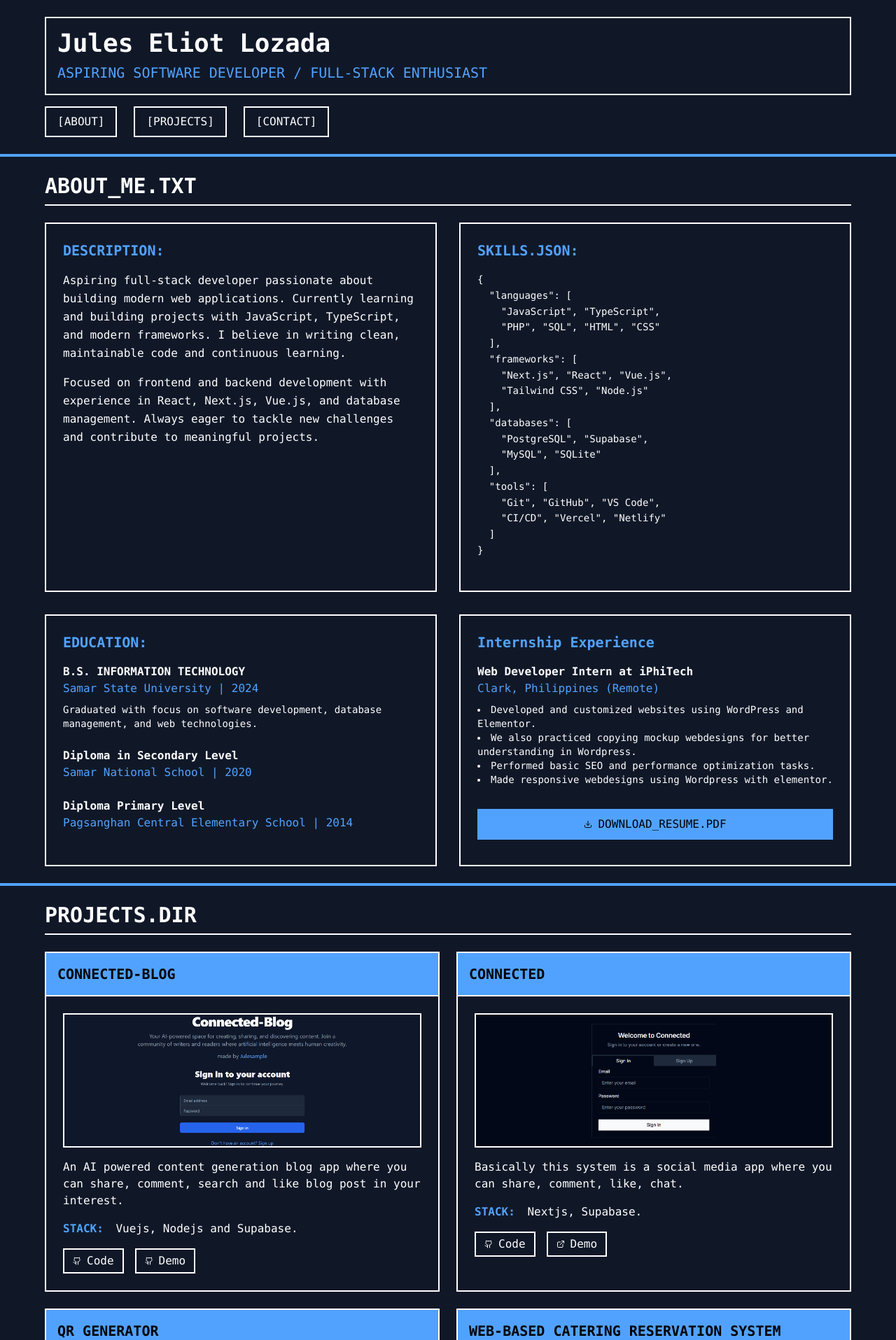
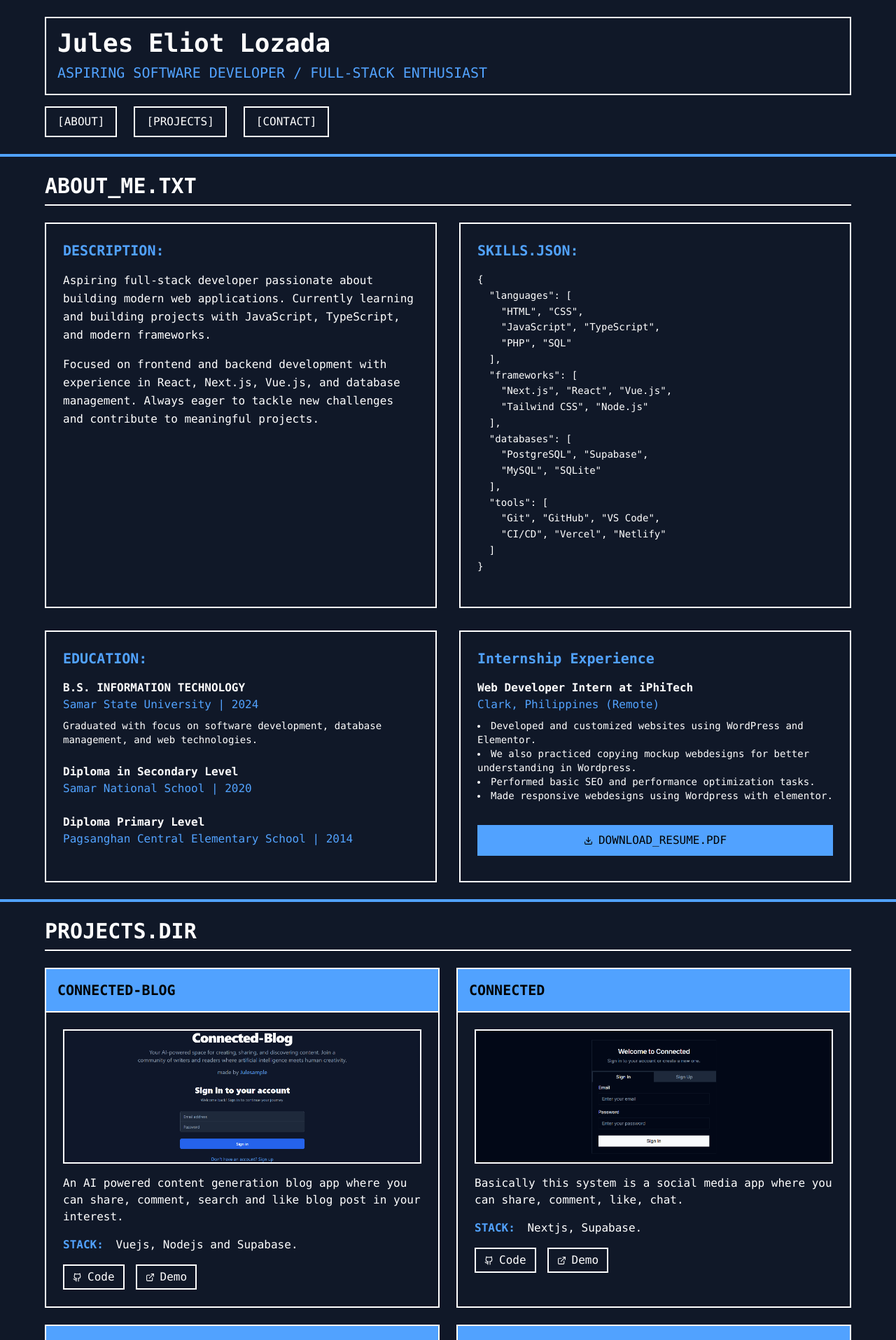
Before and after one commit to julesample/jules-portfolio, a Vue app: page / in a window 1280 px wide. Shown: the top 1915 px of the page at 70% size. Built offline with nearby package versions, Linux system fonts and the light colour scheme.

Commit message:
Update App.vue

```diff
--- a/src/App.vue
+++ b/src/App.vue
@@ -49,8 +49,7 @@ import pagsanghanBallers from './assets/pagsanghan_ballers.png'
               <h3 className="text-xl font-bold mb-4 text-blue-400">DESCRIPTION:</h3>
               <p className="mb-4 leading-relaxed">
                 Aspiring full-stack developer passionate about building modern web applications. Currently learning and
-                building projects with JavaScript, TypeScript, and modern frameworks. I believe in writing clean,
-                maintainable code and continuous learning.
+                building projects with JavaScript, TypeScript, and modern frameworks.
               </p>
               <p className="mb-4 leading-relaxed">
                 Focused on frontend and backend development with experience in React, Next.js, Vue.js, and database
@@ -62,8 +61,9 @@ import pagsanghanBallers from './assets/pagsanghan_ballers.png'
               <pre className="text-sm leading-relaxed">
 {
   "languages": [
+    "HTML", "CSS",
     "JavaScript", "TypeScript",
-    "PHP", "SQL", "HTML", "CSS"
+    "PHP", "SQL"
   ],
   "frameworks": [
     "Next.js", "React", "Vue.js",
@@ -126,7 +126,7 @@ import pagsanghanBallers from './assets/pagsanghan_ballers.png'
                   rel="noopener noreferrer"
                   className="border-2 border-blue-400 bg-blue-400 text-black px-4 py-2 hover:bg-black hover:text-blue-400 flex items-center gap-2 justify-center transition-colors"
                 >
-                  <Download :size=12 />
+                  <Download :size=13 />
                   DOWNLOAD_RESUME.PDF
                 </a>
               </div>
@@ -163,14 +163,14 @@ import pagsanghanBallers from './assets/pagsanghan_ballers.png'
                     href="https://github.com/julesample/connected-blog"
                     className="border-2 border-white px-3 py-1 hover:bg-white hover:text-black flex items-center justify-center gap-2"
                   >
-                  <Github :size=12 />
+                  <Github :size=13 />
                   Code
                 </a>
                 <a
                   href="https://connected-blog.vercel.app/"
                   className="border-2 border-white px-3 py-1 hover:bg-white hover:text-black flex items-center justify-center gap-2"
                 >
-                 <Github :size=12 />
+                 <ExternalLink :size=13 />
                   Demo
                 </a>
               </div>
@@ -199,14 +199,14 @@ import pagsanghanBallers from './assets/pagsanghan_ballers.png'
                     href="https://github.com/julesample/connected-app"
                     className="border-2 border-white px-3 py-1 hover:bg-white hover:text-black flex items-center justify-center gap-2"
                   >
-                  <Github :size=12 />
+                  <Github :size=13 />
                   Code
                 </a>
                 <a
                   href="https://cnnctd.vercel.app/"
                   className="border-2 border-white px-3 py-1 hover:bg-white hover:text-black flex items-center justify-center gap-2"
                 >
-                  <ExternalLink :size=12 />
+                  <ExternalLink :size=13 />
                   Demo
                 </a>
               </div>
@@ -235,7 +235,7 @@ import pagsanghanBallers from './assets/pagsanghan_ballers.png'
                     href="https://qrgnrtr.netlify.app/"
                     className="border-2 border-white px-3 py-1 hover:bg-white hover:text-black flex items-center gap-2"
                   >
-                    <ExternalLink :size=12 />
+                    <ExternalLink :size=13 />
                     Demo
                   </a>
                 </div>
@@ -265,7 +265,7 @@ import pagsanghanBallers from './assets/pagsanghan_ballers.png'
                     href="http://www.ssucateringservice2025.infinityfreeapp.com/"
                     className="border-2 border-white px-3 py-1 hover:bg-white hover:text-black flex items-center gap-2"
                   >
-                  <ExternalLink :size=12 />
+                  <ExternalLink :size=13 />
                   Demo
                 </a>
               </div>
@@ -295,7 +295,7 @@ import pagsanghanBallers from './assets/pagsanghan_ballers.png'
                     href="https://lozada-construction.vercel.app/"
                     className="border-2 border-white px-3 py-1 hover:bg-white hover:text-black flex items-center gap-2"
                   >
-                  <ExternalLink :size=12 />
+                  <ExternalLink :size=13 />
                   Demo
                 </a>
               </div>
@@ -324,7 +324,7 @@ import pagsanghanBallers from './assets/pagsanghan_ballers.png'
                     href="https://ballers-attendance.vercel.app/"
                     className="border-2 border-white px-3 py-1 hover:bg-white hover:text-black flex items-center gap-2"
                   >
-                  <ExternalLink :size=12 />
+                  <ExternalLink :size=13 />
                   Demo
                 </a>
               </div>
@@ -394,7 +394,7 @@ import pagsanghanBallers from './assets/pagsanghan_ballers.png'
 
 
       <footer className="border-t-4 border-blue-400 p-6 text-center">
-        <p className="text-blue-400">© 2025 Jules | ASPIRING DEVELOPER | BUILDING FOR FUN</p>
+        <p className="text-blue-400">© 2025 Jules | ASPIRING DEVELOPER </p>
       </footer>
     </div>
 </template>
```
